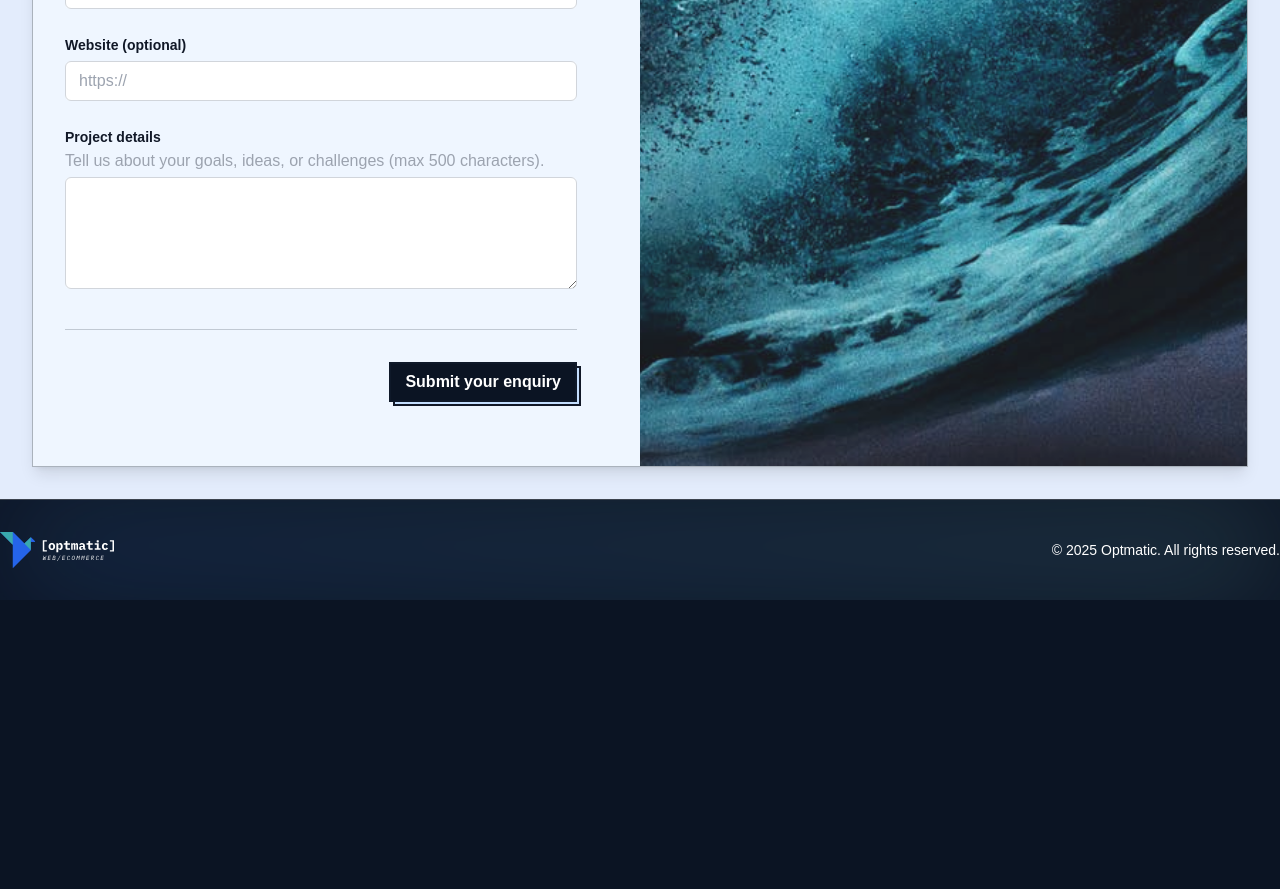
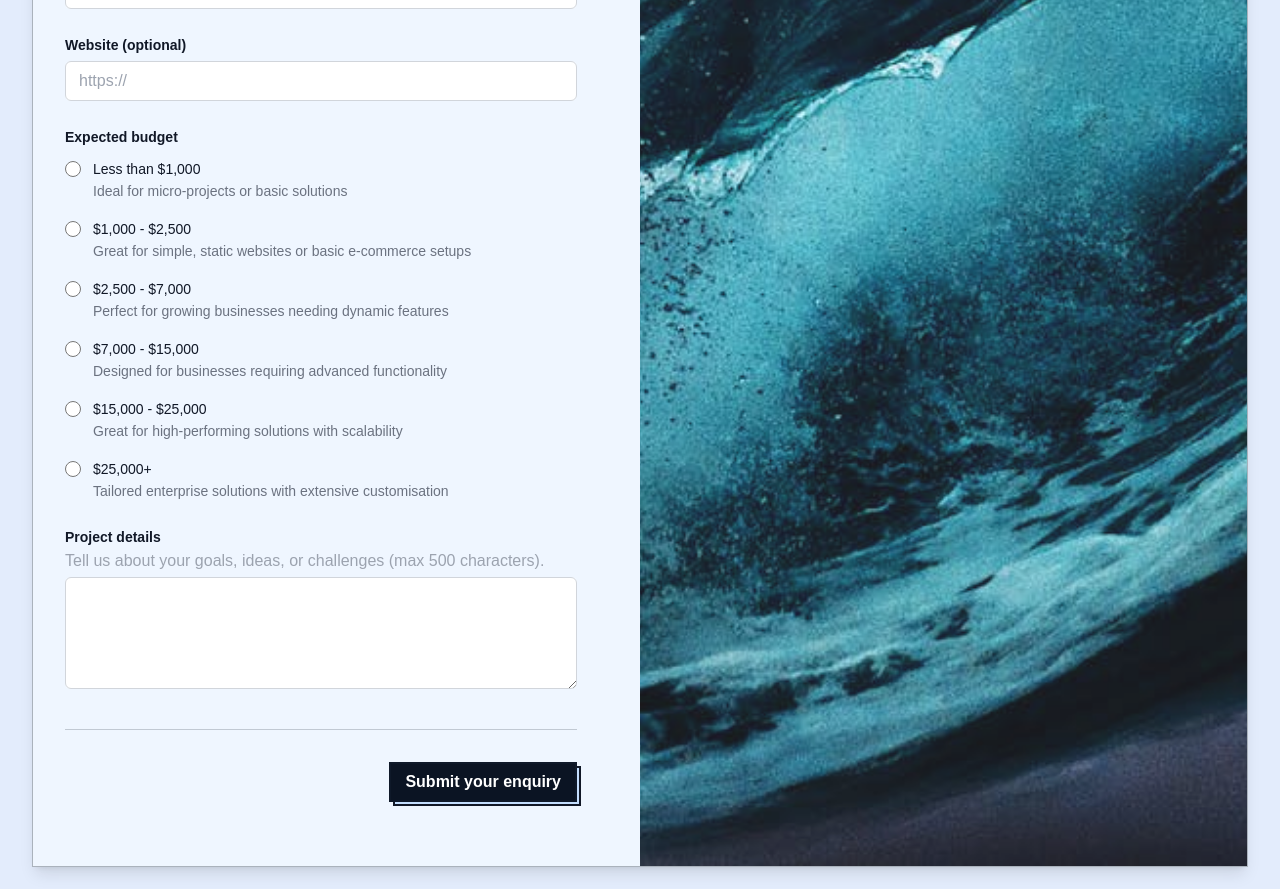
Before and after one commit to optmatic/verygoodweb, a Next.js app: page /get-started in a window 1280 px wide. Shown: the part 1060-1949 px from the top of the page. Before the commit the page ends 1660 px from the top, so only its background shows below. Built offline with nearby package versions, Linux system fonts and the light colour scheme.

Commit message:
get started improvement

```diff
--- a/src/app/web-app-development/page.tsx
+++ b/src/app/web-app-development/page.tsx
@@ -18,7 +18,8 @@ export default function WebAppDevelopment() {
   return (
     <SubPageLayoutAlt
   breadcrumbPath={[
-        { label: "Web Application Development", href: "/web-app-development" }]}
+    { label: "Web Application Development", href: "/web-app-development" }
+  ]}
   metadata={metadata}
   title="Web Application Development"
   subtitle="We offer a range of web application development services designed to help you achieve your business goals with precision and efficiency."
@@ -28,23 +29,26 @@ export default function WebAppDevelopment() {
   buttonLink="/site-audit"
 >
   <SimpleContent
-  badge="Enhance Your Online Store"
-  title="Efficiency in Every Detail"
-  leftColumnContent={`Our e-commerce development process is focused on creating seamless, efficient experiences for both you and your customers. From design to functionality, we ensure your store is optimized for success.
+    badge="Build Smarter, Scale Faster"
+    title="Tailored Solutions for Your Business"
+    leftColumnContent={`Our web application development process focuses on creating scalable, user-centric platforms tailored to your business needs. From building robust client portals to improving existing systems, we prioritise functionality, performance, and security.
 
 **With our services, you'll benefit from:**
 
-- Custom-built online stores using Shopify/Liquid, WooCommerce, and FourthWall integrations
-- Enhanced user experience for smoother navigation and faster checkouts
-- Integration of secure payment gateways and essential e-commerce tools
-- Scalable designs that grow with your business
+- Custom web apps built using React for dynamic, high-performance experiences
+- Secure and user-friendly client portals to enhance customer interaction and accessibility
+- Scalable architectures designed to grow alongside your business
+- Continuous support and improvements for existing platforms
 `}
-  rightColumnContent={`We specialize in building e-commerce platforms that are both visually appealing and built to convert. By leveraging the capabilities of Shopify, WooCommerce, and FourthWall, we ensure your store has the tools it needs to thrive.
+    rightColumnContent={`We specialise in crafting intuitive, feature-rich web applications that solve real business challenges. By leveraging React, we deliver engaging and interactive user experiences designed to drive efficiency and innovation.
 
-Ready to grow your online business? Let’s work together to create a high-performing e-commerce website that drives sales and engages your customers.`}
-  ctaText="Get started"
+Looking to enhance your business processes or deliver seamless user experiences? Let us help you build or improve your web application today.`}
+    ctaText="Start Your Project"
     ctaLink="/get-started"
   />
 </SubPageLayoutAlt>
+
+
+
   );
 }
--- a/src/app/wordpress-solutions/page.tsx
+++ b/src/app/wordpress-solutions/page.tsx
@@ -25,30 +25,35 @@ export default function WordPressSolutions() {
   return (
     <SubPageLayoutAlt
   breadcrumbPath={[
-    { label: "WordPress Solutions", href: "/wordpress-solutions" }]}
+    { label: "WordPress Solutions", href: "/wordpress-solutions" }
+  ]}
   metadata={metadata}
   title="WordPress Solutions"
-      subtitle="We offer a range of WordPress solutions services designed to help you achieve your business goals with precision and efficiency."
-      // activeComponentId="web-development"
-      // availableComponents={components}
+  subtitle="We offer a range of WordPress solutions designed to help you achieve your business goals with precision and efficiency."
   imageSrc={WordPressSolutionsFeature.src}
   imageAlt="WordPress Solutions Feature Image"
   buttonText="Request a Site Audit"
   buttonLink="/site-audit"
 >
   <SimpleContent
-      badge="Optimise Your Digital Presence"
-      title="Efficiency at Every Step"
-      leftColumnContent={`We simplify the web development process to ensure it's smooth and efficient, saving you time and resources whilst delivering outstanding results.
+    badge="Empowering Your WordPress Website"
+    title="Customised Solutions for Your Business"
+    leftColumnContent={`Our WordPress services focus on delivering tailored solutions to enhance functionality, performance, and user experience. Whether you're building a new site or improving an existing one, we ensure your WordPress website stands out.
+
+**With our services, you'll benefit from:**
+
+- Custom WordPress theme and plugin development for unique functionality
+- Performance optimisation to improve loading times and overall user experience
+- Secure, scalable designs to grow alongside your business
+- Ongoing updates and maintenance to keep your site running smoothly
 `}
-      rightColumnContent={`Our approach ensures that your website isn't just visually appealing but also fully functional and optimised for performance. We prioritise user experience, ensuring that your visitors have a seamless interaction with your site, which helps boost engagement and conversions.
+    rightColumnContent={`As experts in WordPress development and management, we provide solutions that combine creativity with robust functionality. From custom builds to enhancing existing websites, we ensure your site is optimised for success.
 
-Ready to elevate your digital presence? Let's collaborate to create a high-performing website that meets your goals and adapts as your business grows.`}
-      ctaText="Learn More"
-      ctaLink="/wordpress-solutions"
-      imageSrc="https://tailwindui.com/plus/img/component-images/project-app-screenshot.png"
-      imageAlt="Screenshot of the project"
+Whether you need a complete overhaul, bespoke features, or regular updates, we have the expertise to deliver. Let us help you make the most of your WordPress website and achieve your business objectives.`}
+    ctaText="Get started"
+      ctaLink="/get-started"
     />
   </SubPageLayoutAlt>
+
   );
 }
--- a/src/components/contact/GetStarted.tsx
+++ b/src/components/contact/GetStarted.tsx
@@ -79,7 +79,7 @@ export default function GetStarted() {
                       id="company"
                       name="company"
                       type="text"
-                      autoComplete="organization"
+                      autoComplete="organisation"
                       className="block w-full rounded-md bg-white px-3.5 py-2 text-base text-gray-900 outline outline-1 -outline-offset-1 outline-gray-300 placeholder:text-gray-400 focus:outline focus:outline-2 focus:-outline-offset-2 focus:outline-optBlue"
                     />
                   </div>
@@ -96,6 +96,69 @@ export default function GetStarted() {
                       placeholder="https://"
                       className="block w-full rounded-md bg-white px-3.5 py-2 text-base text-gray-900 outline outline-1 -outline-offset-1 outline-gray-300 placeholder:text-gray-400 focus:outline focus:outline-2 focus:-outline-offset-2 focus:outline-optBlue"
                     />
+                  </div>
+                </div>
+                <div className="sm:col-span-2">
+                  <label className="block text-sm/6 font-semibold text-gray-900">
+                    Expected budget
+                  </label>
+                  <div className="mt-2 space-y-4">
+                    {[
+                      {
+                        id: 'budget-1k',
+                        value: 'less-1k',
+                        label: 'Less than $1,000',
+                        description: 'Ideal for micro-projects or basic solutions'
+                      },
+                      {
+                        id: 'budget-1k-2.5k',
+                        value: '1k-2.5k',
+                        label: '$1,000 - $2,500',
+                        description: 'Great for simple, static websites or basic e-commerce setups'
+                      },
+                      {
+                        id: 'budget-2.5k-7k',
+                        value: '2.5k-7k',
+                        label: '$2,500 - $7,000',
+                        description: 'Perfect for growing businesses needing dynamic features'
+                      },
+                      {
+                        id: 'budget-7k-15k',
+                        value: '7k-15k',
+                        label: '$7,000 - $15,000',
+                        description: 'Designed for businesses requiring advanced functionality'
+                      },
+                      {
+                        id: 'budget-15k-25k',
+                        value: '15k-25k',
+                        label: '$15,000 - $25,000',
+                        description: 'Great for high-performing solutions with scalability'
+                      },
+                      {
+                        id: 'budget-25k-plus',
+                        value: '25k-plus',
+                        label: '$25,000+',
+                        description: 'Tailored enterprise solutions with extensive customisation'
+                      },
+                    ].map((option) => (
+                      <div key={option.id} className="flex items-start">
+                        <div className="flex h-6 items-center">
+                          <input
+                            id={option.id}
+                            name="budget"
+                            type="radio"
+                            value={option.value}
+                            className="h-4 w-4 text-optBlue focus:ring-optBlue"
+                          />
+                        </div>
+                        <div className="ml-3">
+                          <label htmlFor={option.id} className="text-sm font-medium text-gray-900">
+                            {option.label}
+                          </label>
+                          <p className="text-sm text-gray-500">{option.description}</p>
+                        </div>
+                      </div>
+                    ))}
                   </div>
                 </div>
                 <div className="sm:col-span-2">
--- a/src/components/hero-sections/PrimaryHero.tsx
+++ b/src/components/hero-sections/PrimaryHero.tsx
@@ -90,7 +90,7 @@ export default function PrimaryHero() {
          <GradientButton3d text="Why Optmatic?" link="#why-optmatic" targetVal="_self" type="primary" />
           </div>
 
-          <div className="mt-12 relative py-2 rounded-sm shadow-lg shadow-black/20 overflow-hidden whitespace-nowrap">
+          <div className="border border-optBlue/10 shadow-lg shadow-optBlue/5 mt-12 relative py-2 rounded-sm overflow-hidden whitespace-nowrap">
             <div
               className="inline-flex scrolling-words"
             >
--- a/src/components/subpage-components/SimpleContent.tsx
+++ b/src/components/subpage-components/SimpleContent.tsx
@@ -44,7 +44,7 @@ export default function SimpleContent({
             </div>
           </div>
           {ctaText && ctaLink && (
-            <div>
+            <div className='mt-8'>
               <LightButton text={ctaText} link={ctaLink} targetVal="_self"/>
             </div>
           )}
--- a/src/config/navConfig.ts
+++ b/src/config/navConfig.ts
@@ -27,7 +27,7 @@ export const mainMenuItems = [
       },
       {
         name: 'WordPress Solutions',
-        description: 'Expert WordPress development and customization',
+        description: 'Expert WordPress development and customisation',
         href: '/wordpress-solutions',
       },
       {
```
Also changed, not shown: src/app/website-management/page.tsx (+16 -16 lines). Lines whose indentation alone changed are shown as unchanged.
